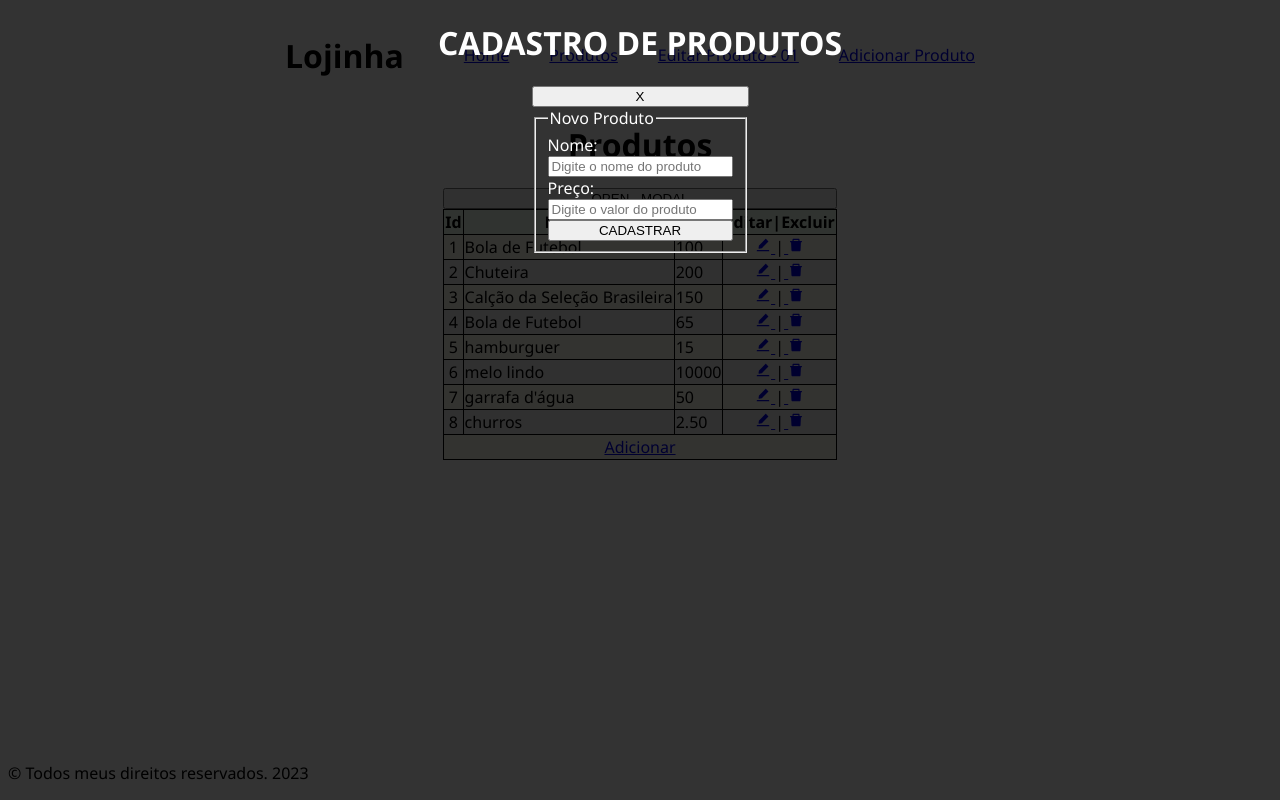
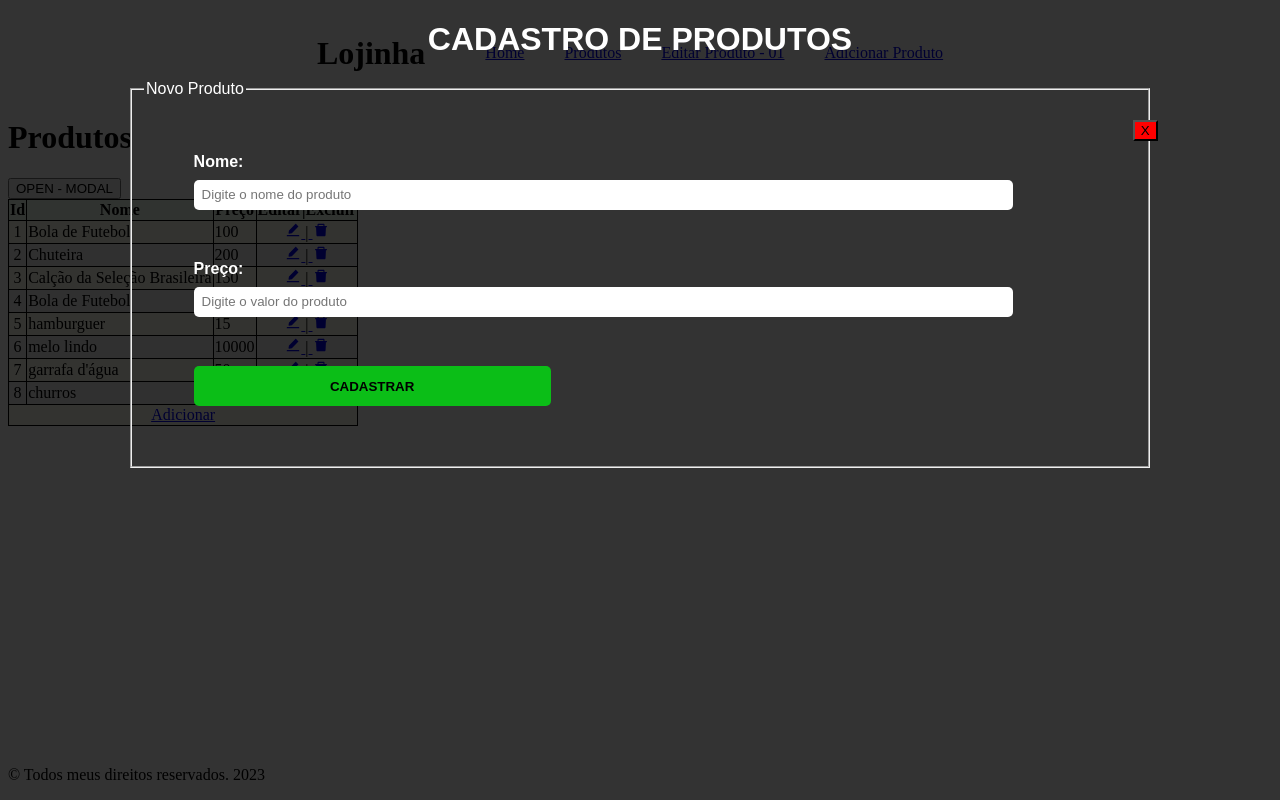
Before and after one commit to gabsmelin/Web-Aula02, a React (Vite) app in the folder projetinho02/: page /produtos in a window 1280 px wide. Both pictures are taken after a click on the button "OPEN - MODAL". Built offline with nearby package versions, Linux system fonts and the light colour scheme; data requests are answered from the project's data file.

Commit message:
CSS do modal feito.

```diff
--- a/projetinho02/src/Components/ModalInserir/ModalInserir.jsx
+++ b/projetinho02/src/Components/ModalInserir/ModalInserir.jsx
@@ -62,7 +62,7 @@ export default function ModalInserir(props) {
         <h1>CADASTRO DE PRODUTOS</h1>
 
         <div>
-        <button onClick={()=> props.setOpen(false)}> X </button>
+        <button className="btnClose" onClick={()=> props.setOpen(false)}> X </button>
             <form onSubmit={handleAdd}>
 
                 <fieldset>
--- a/projetinho02/src/Components/ModalInserir/ModalInserir.scss
+++ b/projetinho02/src/Components/ModalInserir/ModalInserir.scss
@@ -1,19 +1,68 @@
-
-.container{
-    background-color: rgba(0,0,0,0.8);
-
+.container {
+    display: flex;
+    flex-direction: column;
+    background-color: rgba(0, 0, 0, 0.8);
     position: fixed;
     width: 100%;
     height: 100%;
-    top:0;
+    top: 0;
     left: 0;
+    font-family: Arial, Helvetica, sans-serif;
 
-    h1{
+    h1 {
         text-align: center;
         color: #fff;
     }
 
-    form{
+    .btnClose {
+        position: fixed;
+        left: 88.5%;
+        top: 15%;
+        background-color: red;
+        color: #000;
+
+    }
+
+    form {
         color: #fff;
+        margin: 0 auto;
+        width: 80%;
+
+        div {
+            margin: 5%;
+            font-weight: bold;
+
+            label{
+                display: block;
+                margin-bottom: 1%;
+            }
+
+            input {
+                width: 90%;
+                height: 30px;
+                border-radius: 5px;
+                padding: 0 8px;
+                border: 0 solid #ccc;
+                display: block;
+            }
+
+            button{
+                display: inline-block;
+                width: 40%;
+                height: 40px;
+                color: #000;
+                background-color: #0bbe17;
+                border: 0;
+                border-radius: 5px;
+                font-weight: bold;
+
+                &:hover {
+                    background-color: #0b8913;
+                }
+            }
+
+
+        }
+
     }
 }
--- a/projetinho02/src/routes/Produtos.module.css
+++ b/projetinho02/src/routes/Produtos.module.css
@@ -1,12 +1,4 @@
-div {
-    display: flex;
-    flex-direction: column;
-    align-self: center;
-    font-family:'Segoe UI', Tahoma, Geneva, Verdana, sans-serif
-}
-h1 {
-    text-align: center;
-}
+
 
 .table {
     border-collapse: collapse; /* CSS2 */
```
